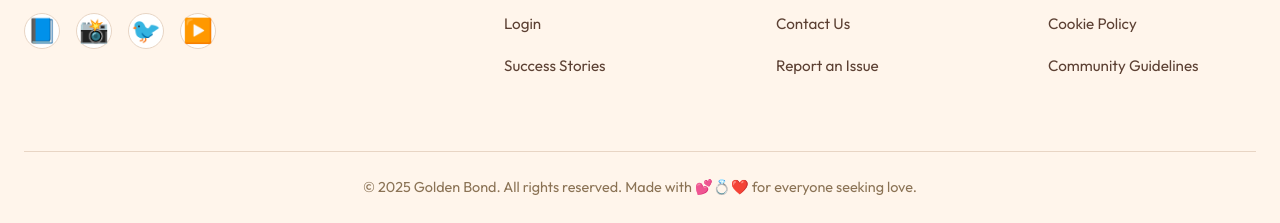
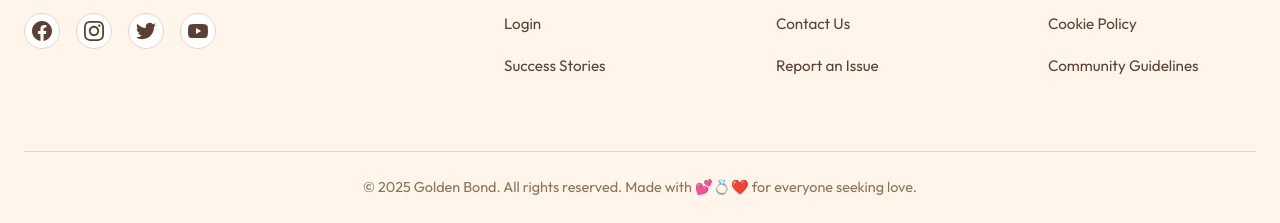
Before and after one commit to Santhakumarramesh/-golden-bond-, a plain HTML site: page search.html in a window 1280 px wide. Shown: the part 2720-2943 px from the top of the page. Drawn offline with nearby package versions, Linux system fonts and the light colour scheme.

Commit message:
Fix: Update search page icons and profile loading integration

```diff
--- a/assets/js/main.js
+++ b/assets/js/main.js
@@ -261,11 +261,17 @@ const sampleProfiles = [
 function initFeaturedProfiles() {
   const featuredGrid = document.getElementById('featuredProfiles');
 
-  if (featuredGrid) {
-    // Show first 6 profiles
-    const featured = sampleProfiles.slice(0, 6);
-    featuredGrid.innerHTML = featured.map(profile => createProfileCard(profile)).join('');
+  if (!featuredGrid) return;
+
+  // Try to load from search-profiles.js (which loads from localStorage)
+  if (window.loadProfiles) {
+    // Profiles will be loaded by search-profiles.js
+    return;
   }
+
+  // Fallback: Use sample profiles
+  const featured = sampleProfiles.slice(0, 6);
+  featuredGrid.innerHTML = featured.map(profile => createProfileCard(profile)).join('');
 }
 
 /**
--- a/search.html
+++ b/search.html
@@ -347,10 +347,26 @@
           </a>
           <p data-i18n="footer_tagline">Connecting hearts across the world with respect, privacy, and genuine intentions.</p>
           <div class="social-links">
-            <a href="#" aria-label="Facebook">📘</a>
-            <a href="#" aria-label="Instagram">📸</a>
-            <a href="#" aria-label="Twitter">🐦</a>
-            <a href="#" aria-label="YouTube">▶️</a>
+            <a href="#" aria-label="Facebook" class="social-icon-link">
+              <svg width="24" height="24" viewBox="0 0 24 24" fill="currentColor">
+                <path d="M24 12.073c0-6.627-5.373-12-12-12s-12 5.373-12 12c0 5.99 4.388 10.954 10.125 11.854v-8.385H7.078v-3.47h3.047V9.43c0-3.007 1.792-4.669 4.533-4.669 1.312 0 2.686.235 2.686.235v2.953H15.83c-1.491 0-1.956.925-1.956 1.874v2.25h3.328l-.532 3.47h-2.796v8.385C19.612 23.027 24 18.062 24 12.073z"/>
+              </svg>
+            </a>
+            <a href="#" aria-label="Instagram" class="social-icon-link">
+              <svg width="24" height="24" viewBox="0 0 24 24" fill="currentColor">
+                <path d="M12 2.163c3.204 0 3.584.012 4.85.07 3.252.148 4.771 1.691 4.919 4.919.058 1.265.069 1.645.069 4.849 0 3.205-.012 3.584-.069 4.849-.149 3.225-1.664 4.771-4.919 4.919-1.266.058-1.644.07-4.85.07-3.204 0-3.584-.012-4.849-.07-3.26-.149-4.771-1.699-4.919-4.92-.058-1.265-.07-1.644-.07-4.849 0-3.204.013-3.583.07-4.849.149-3.227 1.664-4.771 4.919-4.919 1.266-.057 1.645-.069 4.849-.069zm0-2.163c-3.259 0-3.667.014-4.947.072-4.358.2-6.78 2.618-6.98 6.98-.059 1.281-.073 1.689-.073 4.948 0 3.259.014 3.668.072 4.948.2 4.358 2.618 6.78 6.98 6.98 1.281.058 1.689.072 4.948.072 3.259 0 3.668-.014 4.948-.072 4.354-.2 6.782-2.618 6.979-6.98.059-1.28.073-1.689.073-4.948 0-3.259-.014-3.667-.072-4.947-.196-4.354-2.617-6.78-6.979-6.98-1.281-.059-1.69-.073-4.949-.073zm0 5.838c-3.403 0-6.162 2.759-6.162 6.162s2.759 6.163 6.162 6.163 6.162-2.759 6.162-6.163c0-3.403-2.759-6.162-6.162-6.162zm0 10.162c-2.209 0-4-1.79-4-4 0-2.209 1.791-4 4-4s4 1.791 4 4c0 2.21-1.791 4-4 4zm6.406-11.845c-.796 0-1.441.645-1.441 1.44s.645 1.44 1.441 1.44c.795 0 1.439-.645 1.439-1.44s-.644-1.44-1.439-1.44z"/>
+              </svg>
+            </a>
+            <a href="#" aria-label="Twitter" class="social-icon-link">
+              <svg width="24" height="24" viewBox="0 0 24 24" fill="currentColor">
+                <path d="M23.953 4.57a10 10 0 01-2.825.775 4.958 4.958 0 002.163-2.723c-.951.555-2.005.959-3.127 1.184a4.92 4.92 0 00-8.384 4.482C7.69 8.095 4.067 6.13 1.64 3.162a4.822 4.822 0 00-.666 2.475c0 1.71.87 3.213 2.188 4.096a4.904 4.904 0 01-2.228-.616v.06a4.923 4.923 0 003.946 4.827 4.996 4.996 0 01-2.212.085 4.936 4.936 0 004.604 3.417 9.867 9.867 0 01-6.102 2.105c-.39 0-.779-.023-1.17-.067a13.995 13.995 0 007.557 2.209c9.053 0 13.998-7.496 13.998-13.985 0-.21 0-.42-.015-.63A9.935 9.935 0 0024 4.59z"/>
+              </svg>
+            </a>
+            <a href="#" aria-label="YouTube" class="social-icon-link">
+              <svg width="24" height="24" viewBox="0 0 24 24" fill="currentColor">
+                <path d="M23.498 6.186a3.016 3.016 0 0 0-2.122-2.136C19.505 3.545 12 3.545 12 3.545s-7.505 0-9.377.505A3.017 3.017 0 0 0 .502 6.186C0 8.07 0 12 0 12s0 3.93.502 5.814a3.016 3.016 0 0 0 2.122 2.136c1.871.505 9.376.505 9.376.505s7.505 0 9.377-.505a3.015 3.015 0 0 0 2.122-2.136C24 15.93 24 12 24 12s0-3.93-.502-5.814zM9.545 15.568V8.432L15.818 12l-6.273 3.568z"/>
+              </svg>
+            </a>
           </div>
         </div>
         <div class="footer-links">
```
Also changed, not shown: index.html (+1 -0 lines).
